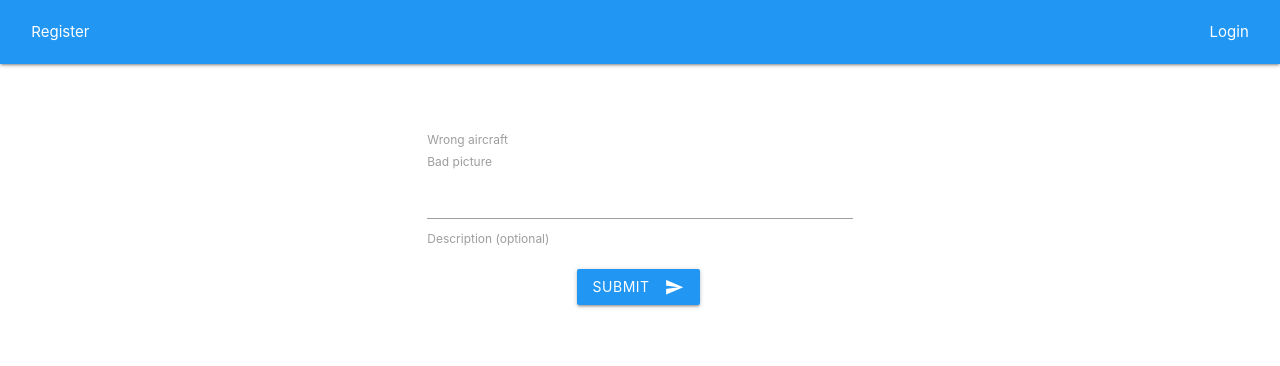
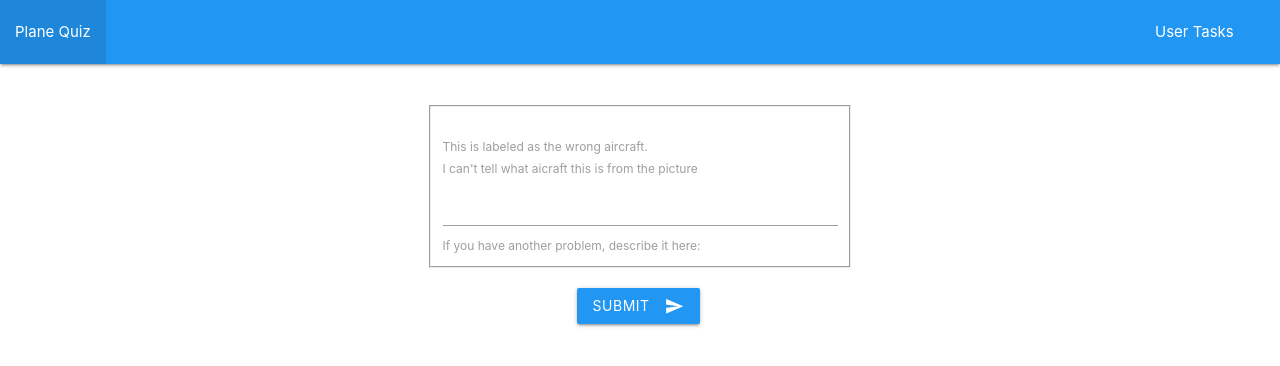
Before and after one commit to willwagner602/AircraftSpotter, a Django app: template PlaneTest/templates/PlaneViewer/error_report.html in a window 1280 px wide. Shown: the top 366 px of the page. Run offline with Django 3.2, Linux system fonts and the light colour scheme; the template is opened without the code that fills it, so the values that code supplies are empty; parts of the project's set-up code (start-up, migrations or seed data) failed here and were passed over; some libraries are stand-ins or nearby versions.

```diff
--- a/PlaneTest/admin.py
+++ b/PlaneTest/admin.py
@@ -1,6 +1,8 @@
 from django.contrib import admin
-from .models import Aircraft
+from .models import Aircraft, ErrorReport, UserHistory
 
 # Register your models here.
 
 admin.site.register(Aircraft)
+admin.site.register(ErrorReport)
+admin.site.register(UserHistory)
--- a/PlaneTest/forms.py
+++ b/PlaneTest/forms.py
@@ -26,7 +26,7 @@ class ErrorForm(ModelForm):
 
     class Meta:
         model = ErrorReport
-        fields = {"open_response", "bad_picture", 'wrong_aircraft', }
+        fields = {"open_response", "bad_picture", 'wrong_aircraft', 'image'}
         widgets = {"wrong_aircraft": CheckboxInput,
                    "bad_picture": CheckboxInput,
                    "open_response": TextInput,
--- a/PlaneTest/templates/PlaneViewer/error_report.html
+++ b/PlaneTest/templates/PlaneViewer/error_report.html
@@ -21,15 +21,18 @@
                 <div class="row">
                     <div class="col s10 offset-s1 l6 offset-l3">
                         {% csrf_token %}
-                        <br/>
-                            <input group="problem" type="checkbox" name="wrong_aircraft" id="wrong_aircraft" required>
-                            <label for="wrong_aircraft">Wrong aircraft</label>
-                        <br/>
-                            <input group="problem" type="checkbox" name="bad_picture" id="bad_picture">
-                            <label for="bad_picture">Bad picture</label>
-                        <br/>
-                            <input group="problem" type="text" name="open_response" id="open_response">
-                            <label for="open_response">Description (optional)</label>
+                        <fieldset required>
+                            <br/>
+                                <input group="problem" type="checkbox" name="wrong_aircraft" id="wrong_aircraft">
+                                <label for="wrong_aircraft">This is labeled as the wrong aircraft.</label>
+                            <br/>
+                                <input group="problem" type="checkbox" name="bad_picture" id="bad_picture">
+                                <label for="bad_picture">I can't tell what aicraft this is from the picture</label>
+                            <br/>
+                                <input group="problem" type="text" name="open_response" id="open_response">
+                                <label for="open_response">If you have another problem, describe it here:</label>
+                            <input hidden="hidden" name="image" value="{{ error_url }}">
+                        </fieldset>
                     </div>
                 </div>
                 <div class="row">
--- a/PlaneTest/templates/PlaneViewer/plane_viewer.html
+++ b/PlaneTest/templates/PlaneViewer/plane_viewer.html
@@ -21,22 +21,28 @@
         <div class="navbar-fixed">
             <nav>
                 <div class="nav-wrapper blue white-text">
+                    <ul id="nav-mobile" class="left">
+                        <a href="/">Plane Quiz</a>
+                    </ul>
+                    <ul id="user_dropdown" class="dropdown-content">
+                        {% if request.user.is_authenticated %}
+                            <li><a href="{% url "django.contrib.auth.views.logout" %}?next=/">Log Out</a></li>
+                        {% else %}
+                            <li><a href="/user/login">Login</a></li>
+                            <li><a href="/user/create_user">Register</a></li>
+                        {% endif %}
+                    </ul>
                     <div class="container">
                         <div class="row">
-                            <div class="col" style="position:absolute; left: 20px;">
-                                 {% if request.user.is_authenticated %}
-                                    {{ request.user.username }}
-                                 {% else %}
-                                     <a href="/user/create_user">Register</a>
-                                 {% endif %}
-                            </div>
-                            <div class="col" style="position:absolute; right: 20px;">
-                                {% if request.user.is_authenticated %}
-                                    <a href="{% url "django.contrib.auth.views.logout" %}?next=/">Log Out</a>
-                                {% else %}
-                                    <a href="/user/login">Login</a>
-                                {% endif %}
-                            </div>
+                            <ul class="right">
+                                <div class="col" style="position:absolute; right: 20px;">
+                                    {% if request.user.is_authenticated %}
+                                        <a class="dropdown-button" href="#!" data-activates="user_dropdown">{{ request.user }}</a>
+                                    {% else %}
+                                        <a class="dropdown-button" href="#!" data-activates="user_dropdown">User Tasks</a>
+                                    {% endif %}
+                                </div>
+                            </ul>
                         </div>
 
                     </div>
```
Also changed, not shown: PlaneTest/models.py (+28 -1 lines), PlaneTest/views.py (+52 -15 lines).
